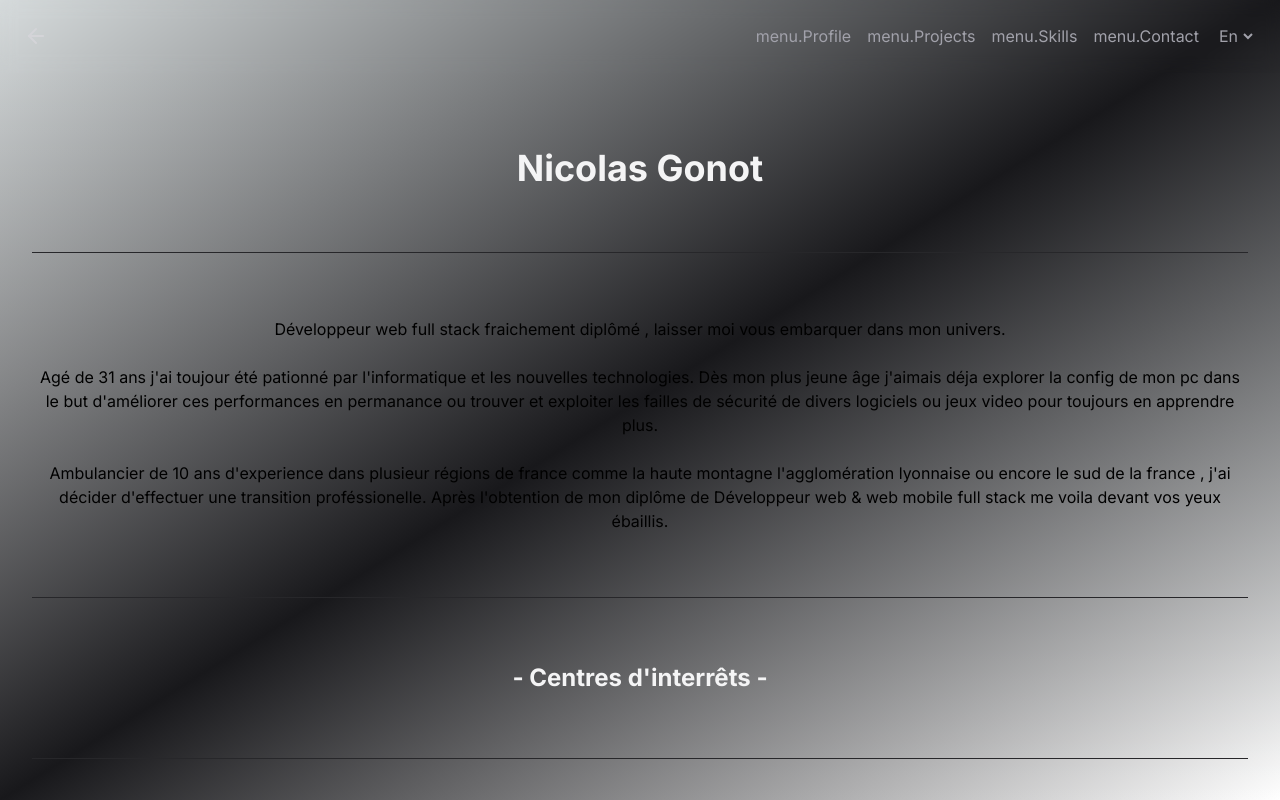
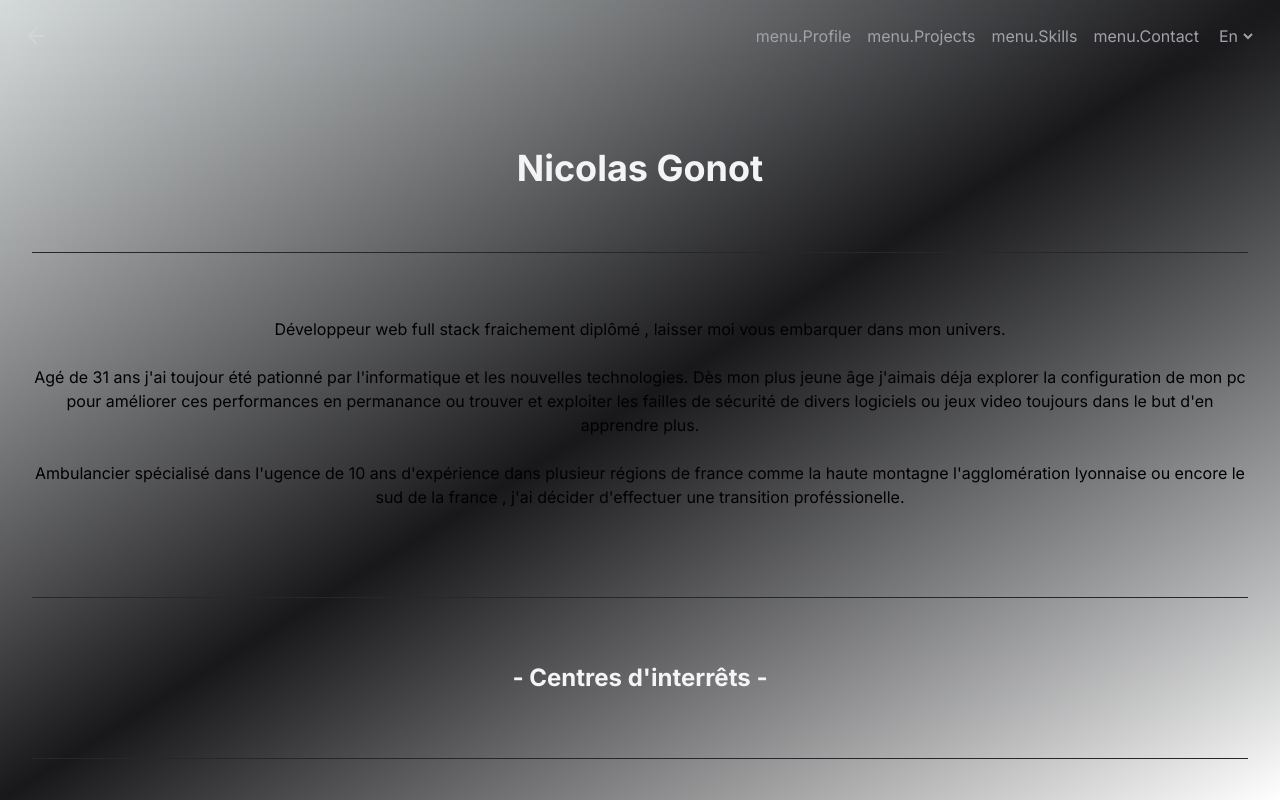
Before and after one commit to GNT-N/my-portfolio, a Next.js app: page /profile in a window 1280 px wide. Built offline with nearby package versions, Linux system fonts and the light colour scheme; what tw-elements would draw is missing.

Commit message:
nav update

```diff
--- a/src/app/components/nav.tsx
+++ b/src/app/components/nav.tsx
@@ -36,7 +36,7 @@ export const Navigation: React.FC = () => {
 						: "bg-zinc-900/500 border-zinc-800"
 				}`}
 			>
-				<div className="flex flex-row-reverse items-center justify-between p-6">
+				<div className="flex flex-row-reverse items-center justify-between p-6 mx-auto max-w-7xl">
 					<div className="flex justify-between gap-4">
 						<Link
 							href="/profile"
--- a/src/app/profile/page.tsx
+++ b/src/app/profile/page.tsx
@@ -14,8 +14,12 @@ export default function posts() {
 			<div className="w-full text-center mx-auto">
 				<p>
 					Développeur web full stack fraichement diplômé , laisser moi vous embarquer dans mon univers. <br/><br/>
-					Agé de 31 ans j'ai toujour été pationné par l'informatique et les nouvelles technologies. Dès mon plus jeune âge j'aimais déja explorer la config de mon pc dans le but d'améliorer ces performances en permanance ou trouver et exploiter les failles de sécurité de divers logiciels ou jeux video pour toujours en apprendre plus. <br/><br/>
-					Ambulancier de 10 ans d'experience dans plusieur régions de france comme la haute montagne l'agglomération lyonnaise ou encore le sud de la france , j'ai décider d'effectuer une transition proféssionelle. Après l'obtention de mon diplôme de Développeur web & web mobile full stack me voila devant vos yeux ébaillis.
+
+					Agé de 31 ans j'ai toujour été pationné par l'informatique et les nouvelles technologies. Dès mon plus jeune âge j'aimais déja explorer la configuration de mon pc pour améliorer ces performances en permanance ou trouver et exploiter les failles de sécurité de divers logiciels ou jeux video toujours dans le but d'en apprendre plus. <br/><br/>
+
+					Ambulancier spécialisé dans l'ugence de 10 ans d'expérience dans plusieur régions de france comme la haute montagne l'agglomération lyonnaise ou encore le sud de la france , j'ai décider d'effectuer une transition proféssionelle. <br/><br/>
+
+
 				</p>
 			</div>
 			<div className="w-full h-px bg-zinc-800" />
```
